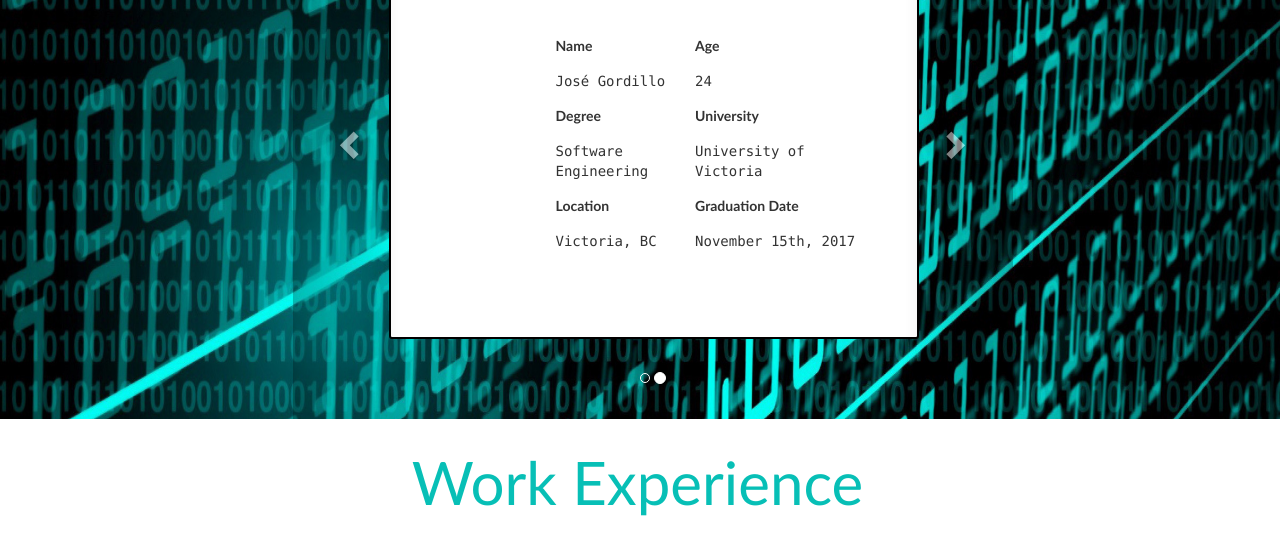
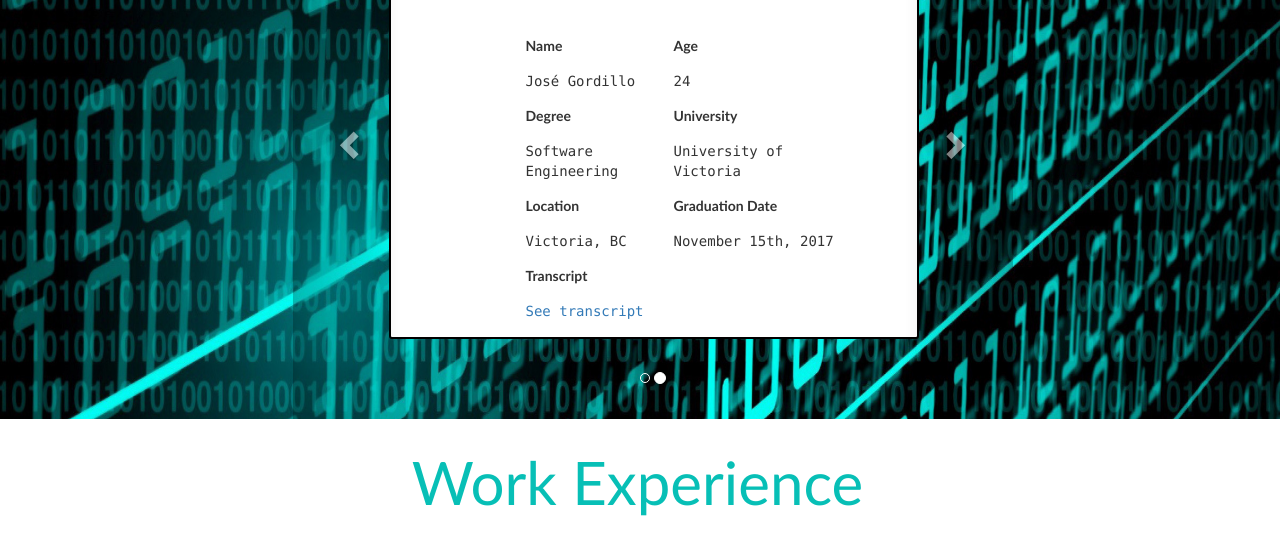
Before and after one commit to gordillo99/jjgordillo, a website: page public/index.html in a window 1280 px wide. Shown: the part 261-800 px from the top of the page. Drawn offline with nearby package versions, Linux system fonts and the light colour scheme.

Commit message:
centered table and added transcript

```diff
--- a/public/css/base.css
+++ b/public/css/base.css
@@ -278,7 +278,7 @@
 }
 
 #carousel-table {
-  margin-left: 135px;
+  margin-left: 105px;
   margin-top: 40px;
 }
 
--- a/public/index.html
+++ b/public/index.html
@@ -101,6 +101,12 @@
                                     <tr>
                                       <td>Victoria, BC</td>
                                       <td>November 15th, 2017</td>
+                                    </tr>
+                                    <tr>
+                                      <th>Transcript</th>
+                                    </tr>
+                                    <tr>
+                                      <td><a href="files/transcript.pdf">See transcript</a></td>
                                     </tr>
                                   </table>
                                 </div>
```
Also changed, not shown: 1 other file.
